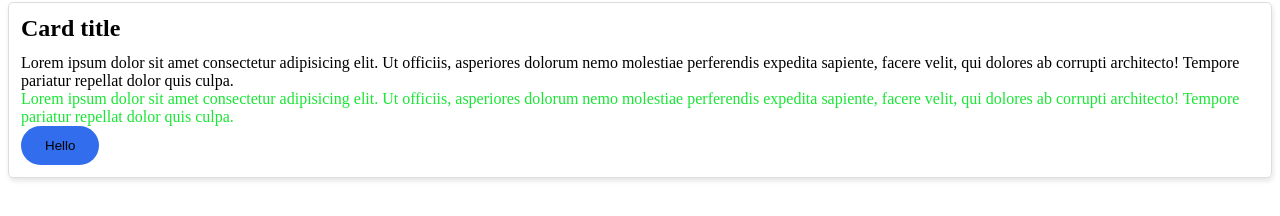
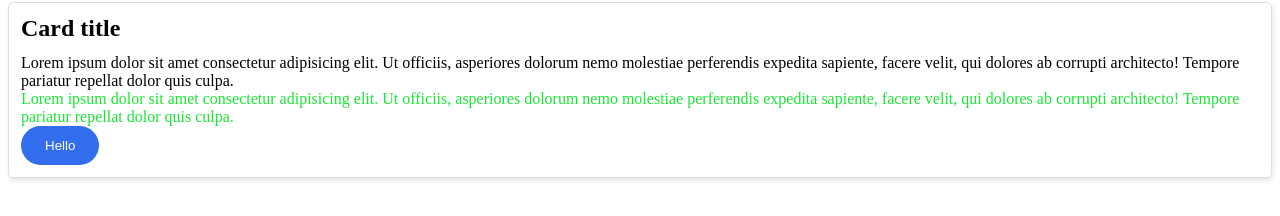
Before and after one commit to XiaoxiaYao/michael-css, a React (Create React App) app: page / in a window 1280 px wide. Shown: the part 65-281 px from the top of the page. Built offline with nearby package versions, Linux system fonts and the light colour scheme.

Commit message:
Define text color.

```diff
--- a/src/App.tsx
+++ b/src/App.tsx
@@ -26,7 +26,14 @@ function App() {
           facere velit, qui dolores ab corrupti architecto! Tempore pariatur
           repellat dolor quis culpa.
         </div>
-        <button className={buttonStyles['btn-primary']}>Hello</button>
+        <button
+          className={classNames(
+            buttonStyles['btn-primary'],
+            colorStyles['text-white'],
+          )}
+        >
+          Hello
+        </button>
       </div>
     </div>
   );
```
